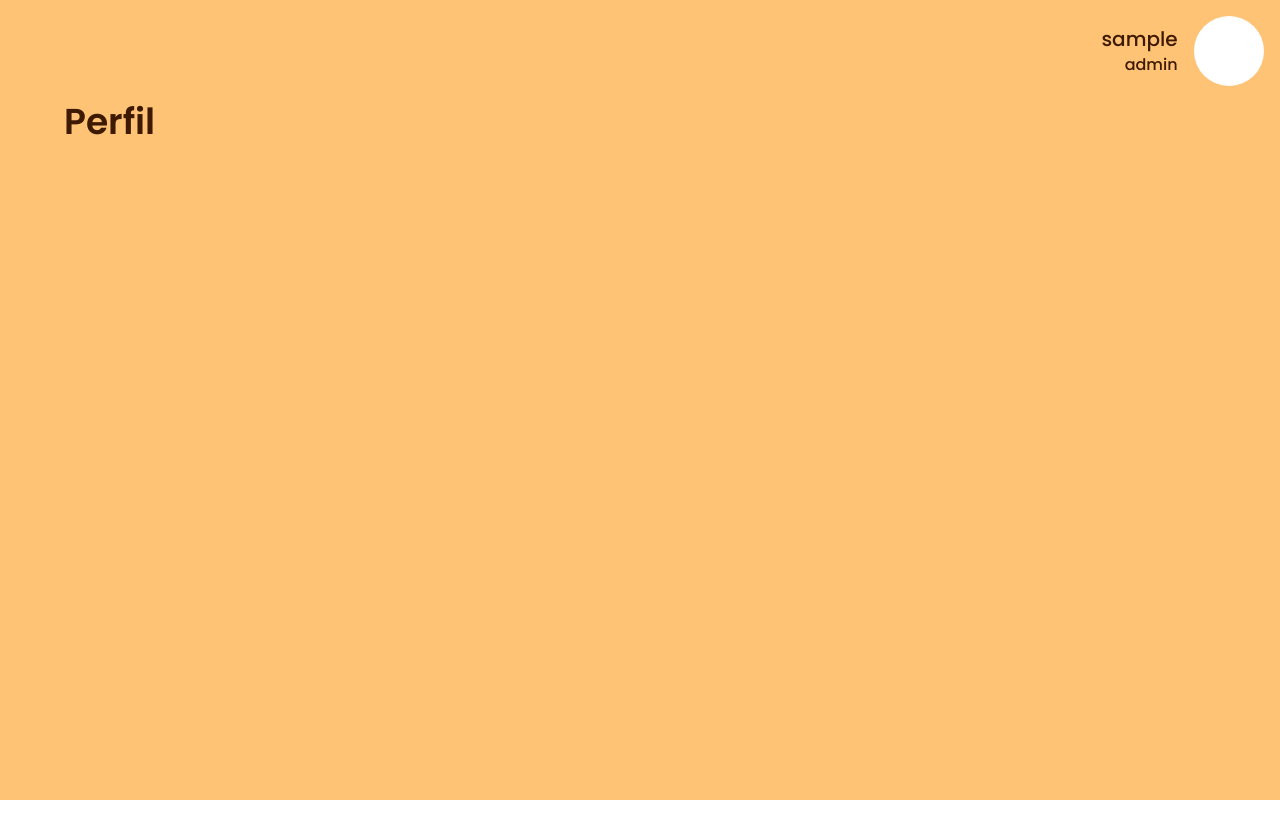
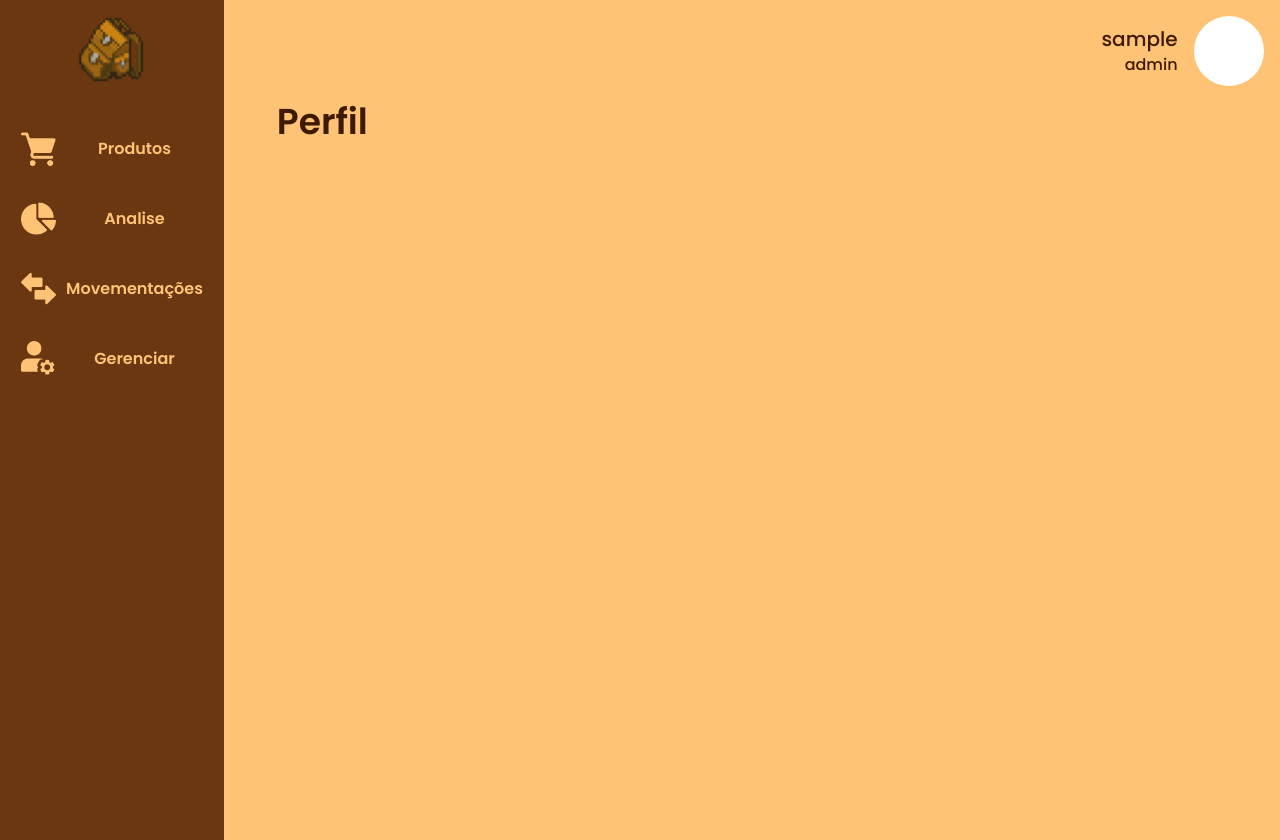
Before and after one commit to BugBustersFatecSJC/inv.sort-back, a React (Create React App) app: page /profile in a window 1280 px wide. Before the commit the page ends 800 px from the top, so only its background shows below. Built offline with nearby package versions, Linux system fonts and the light colour scheme; sample sign-in values are in the browser's storage.

Commit message:
[feat]Corrige a sidebar e adiciona uma searchbar à página buy and sell

```diff
--- a/src/components/ProductCell/ProductCell.js
+++ b/src/components/ProductCell/ProductCell.js
@@ -13,13 +13,14 @@ const ProductCell = ({ product }) => {
         newValue = newValue.toString().length > 3 ? newValue.toPrecision(4) : newValue.toPrecision(3);
 
         newValue += suffixes[suffixNum];
-        bool==true?bool='R$ ':bool='';
+        bool===true?bool='R$ ':bool='';
         return bool + preffixes[suffixNum]+ ' ' + newValue;
       }
+
     return (
-        <div className="flex justify-between flex-col bg-[#6B3710] p-3 flex-wrap  text-[#FFC376]">
-            <div className="w-24 h-24 rounded-full mx-auto align-middle items-center content-center  m-auto " >
-            <img src={product.product_img || '../../images/default.png'} alt={'image do produto:' + product.product_name} className="w-full m-auto h-full object-fill" />
+        <div className="flex rounded-md shadow-[0px_2px_2px_2px_rgba(0,0,0,0.25)] justify-between flex-col bg-[#6B3710] hover:bg-[#3E1900] p-2 flex-wrap  text-[#FFC376]">
+            <div className="w-12 h-12 sm:w-24 sm:h-24 mb-2 mx-auto " >
+            <img src={product.product_img || '../../images/default.png'} alt={'image do produto:' + product.product_name} className={`  sm:w-24 sm:h-24 ${product.product_img===null?'rounded-full':'rounded-full border-[0.25rem] border-[#D87B26]'}  bg-[#3E1900]   m-auto object-fill `} />
             </div>
             <div className="flex flex-col">
             <p className="poppins-semibold my-2">{product.product_name}</p>
--- a/src/components/ProductTable/ProductTable2.js
+++ b/src/components/ProductTable/ProductTable2.js
@@ -7,6 +7,8 @@ import ProductCell from '../ProductCell/ProductCell';
 //Fluxo de Estoque, Usado No Buy And Sell
 const ProductTable = () => {
   const [products, setProducts] = useState([]);
+  const [searchTerm, setSearchTerm] = useState('');
+  const [filtrado, setFiltrado] = useState(products);
   const id = useParams().id;
   console.log(id);
 
@@ -20,17 +22,32 @@ const ProductTable = () => {
       console.log(err);
     }
   };
+  const filtrarProducts = (products) => {
+    return products.filter((product) => {
 
+      if(searchTerm==='') return true;
+      else if (product.product_name.toLowerCase().includes(searchTerm.toLowerCase())) return true;
+
+    });
+  }
+  const handleSearch = (query) => {
+    setSearchTerm(query);
+  };
   useEffect(() => {
     fetchProducts();
   }, []);
-
+  useEffect(() => {
+    setFiltrado(filtrarProducts(products));
+  }, [searchTerm]);
   return (
-    <div className="product-table w-full">
-      <div className='  flex grid mt-4 overflow-y-scroll grid-cols-2 text-center justify-center flex-wrap gap-2 p-1'>
-      {products.map((product, index) => (
-           <ProductCell product={product} key={index} />
-            ))}
+    <div className="product-table  max-h-[70%] ">
+      <SearchBar handlesSearch={handleSearch} />
+      <div className='  flex grid mt-4  overflow-y-auto  grid-cols-2 sm:grid-cols-3 lg:grid-cols-4 xl:grid-cols-5 text-center justify-center flex-wrap gap-2 p-1'>
+      {searchTerm==''?products.map((product, index) => (
+              <ProductCell product={product} key={index} />
+               )):filtrado.map((product, index) => (
+                <ProductCell product={product} key={index} />
+                 ))}
 
 
       </div>
--- a/src/components/ProductTable/ProductTableMvSt.js
+++ b/src/components/ProductTable/ProductTableMvSt.js
@@ -124,7 +124,7 @@ function ProductTableMvSt() {
   return (
     <div className="overflow-x-auto ">
       {/* Barra de pesquisa */}
-      <SearchBar onSearch={handleSearch} />
+      <SearchBar handlesSearch={handleSearch} />
 
 
       <div className="max-h-[450px] overflow-y-auto overflow-x-scroll ">
--- a/src/components/SearchBar/SearchBar.js
+++ b/src/components/SearchBar/SearchBar.js
@@ -1,13 +1,15 @@
 import React, { useState ,useEffect} from 'react';
 
-const SearchBar = ({ onSearch }) => {
+const SearchBar = ({handlesSearch}) => {
   const [query, setQuery] = useState('');
+  const [searchTerm, setSearchTerm] = useState('');
+
   const handleSearch = () => {
-    onSearch(query);
+    handlesSearch(query);
   };
   useEffect(() => {
 
-    onSearch(query);
+    handlesSearch(query);
 
   }, [query]);
 
--- a/src/components/Sidebar/Sidebar.js
+++ b/src/components/Sidebar/Sidebar.js
@@ -1,3 +1,4 @@
+
 import { Link } from 'react-router-dom';
 import Watermark from '../Watermark/Watermark'
 import CategoryButtons from '../../components/CategoryButtons/CategoryButtons';
@@ -26,8 +27,115 @@ function Sidebari(props) {
       setCollapsed(false);
     }
   }, [windowWidth]);
+  const collapsedId = document.getElementById('collapse');
+  return (
+    <>
+    <div className={` flex ${windowWidth > 640 ? 'max-w-[14rem]' : windowWidth > 450 ? 'max-w-[4rem] ' : 'max-w-[0rem]' } bg-clip-border alt-color-bg   `}>
 
-  return (<></>
+      <div className='mb-8 justify-center self-center flex-col flex-wrap  w-full h-full  align-center text-center  py-4'>
+        <div className='text-center self-center  align-middle flex justify-center'>
+          {windowWidth > 450 ? <img  src={'img/logo_invsort.svg'}className={`w-[50%] sm:w-[30%] ${windowWidth<450?'rounded-m outline-4 outline-[#3E1900] bg-[#3E1900]':''}  mt-4 sb-button z-10`}  onClick={() => {if (windowWidth > 640) {
+              setCollapsed(!collapsed);
+
+            } else {
+              setToggled(!toggled);
+
+            }
+          }} alt=""/>
+           : null}
+
+        </div>
+        {props.content}
+        <div className="mt-[40px] w-full flex justify-center">
+
+      <Sidebar  className='text-center m-auto '   onBackdropClick={() => setToggled(false)} toggled={toggled} breakPoint="always"
+          >
+      <Menu
+        menuItemStyles={{
+          button: ({ level, active, disabled }) => {
+            // only apply styles on first level elements of the tree
+
+            if (level === 0)
+              return {
+                color: 'rgb(255,195,118)',
+                [`&.active`]: {
+                  backgroundColor: '#B45105',
+                  color: '#b6c8d9',
+                },
+                [`&:hover`]: {
+                  backgroundColor: '#3E1900'
+
+                }
+
+
+              }
+
+          ;},
+
+        }}
+      className='mb-12 p-4' >
+
+    <MenuItem className='MenuItem w-full poppins-semibold ' icon={<img id='carrinho'  src="/images/grocery-store.png" />} component={<Link to="/products" />}>Produtos</MenuItem>
+    <MenuItem className='MenuItem poppins-semibold ' icon={<img id='chart' className='' src="/images/pie-chart.png" />} component={<Link to="/analytics" />}>Análise </MenuItem>
+    <MenuItem className='MenuItem poppins-semibold ' icon={<img id='chart' src="/images/arrows.png" />} component={<Link to="/stockmovements" />}> Movimentações </MenuItem>
+    <MenuItem className='MenuItem poppins-semibold ' icon={<img className='' id='chart' src="/images/profile.png" />} component={<Link to="/userpage" />}> Gerenciar </MenuItem>
+  </Menu>
+
+  <Watermark  className="bottom-0"/>
+
+</Sidebar>
+{windowWidth > 450 ? <Sidebar id='collapse' width='14rem' className='' collapsedWidth='4rem ' collapsed={!collapsed}>
+<Menu
+        menuItemStyles={{
+          button: ({ level, active, disabled }) => {
+
+
+            if (level === 0)
+              return {
+                color: 'rgb(255,195,118)',
+                [`&.active`]: {
+                  backgroundColor: '#B45105',
+                  color: '#b6c8d9',
+                },
+                [`&:hover`]: {
+                  backgroundColor: '#3E1900'
+
+                }
+
+              }
+
+          ;},
+        }}
+      className='mb-12 w-full flex justify-center ' >
+
+    <MenuItem className='MenuItem w-full poppins-semibold ' title='Produtos' icon={<img id='carrinho' alt='produtos'   src="/images/grocery-store.png" />} component={<Link to="/products" />}>{windowWidth>640?'Produtos':''}</MenuItem>
+    <MenuItem className='MenuItem poppins-semibold ' title='Analise' icon={<img id='chart' className='' src="/images/pie-chart.png" />} component={<Link to="/analytics" />}>{windowWidth>640?'Analise':''} </MenuItem>
+    <MenuItem className='MenuItem poppins-semibold '  title='Movimentações' icon={<img id='chart' src="/images/arrows.png" />} component={<Link to="/stockmovements" />}> {windowWidth>640?'Movementações':''} </MenuItem>
+    <MenuItem className='MenuItem poppins-semibold '  title='Gerenciar' icon={<img className='' id='chart' src="/images/profile.png" />} component={<Link to="/e-commerce" />}> {windowWidth>640?'Gerenciar':''}</MenuItem>
+</Menu>
+      </Sidebar> : null}
+
+
+
+
+        </div>
+
+      </div>
+
+    </div>
+
+    {windowWidth <450 ?
+    <div className='w-[35px] h-[33px] rounded-md border-2 border-[#6B3710] bg-[#6B3710] absolute   m-1'>
+      <img  src={'images/menu.png'} className=' object-fit w-full h-full p-1    sb-button '  onClick={() => {if (windowWidth > 640) {
+      setCollapsed(!collapsed);
+
+    } else {
+      setToggled(!toggled);
+
+    }
+  }} alt="asd"/>
+    </div>: null}
+  </>
   )
 }
 
--- a/src/index.css
+++ b/src/index.css
@@ -214,9 +214,8 @@ code {
   margin-bottom: 20px;
   width: 100%!important;
   max-width: 16rem!important;
-
+   padding: 0%!important;
  }
-
 
 .ps-sidebar-container{
   background-color: var(--alt-color)!important;
--- a/src/pages/BuyAndSell/BuyAndSell.js
+++ b/src/pages/BuyAndSell/BuyAndSell.js
@@ -14,9 +14,9 @@ function BuyAndSell() {
 
   return (
     <MainPage title="Compra e Venda">
-      <div className="flex bg-[rgb(255,195,118)] ">
+      <div className="flex bg-[rgb(255,195,118)]  ">
         {/* Conteúdo */}
-        <section className="border-0 border-[rgb(180,81,5)] h-full w-full shadow-sm shadow-inner">
+        <section className="border-0 border-[rgb(180,81,5)]    w-full shadow-sm shadow-inner">
           {/* Barra de pesquisa (componente que você pode personalizar se necessário) */}
           <ProductTable products={products} /> {/* Passando os produtos como prop para o ProductTable */}
 
--- a/src/pages/MainPage/MainPage.js
+++ b/src/pages/MainPage/MainPage.js
@@ -11,7 +11,7 @@ function MainPage(props) {
   };
 
   return (
-    <div className='flex main-color-bg min-h-[100vh]  '>
+    <div className='flex main-color-bg min-h-[105vh]  '>
 
       <Sidebari />
 
```
Also changed, not shown: public/images/menu.png (added).
